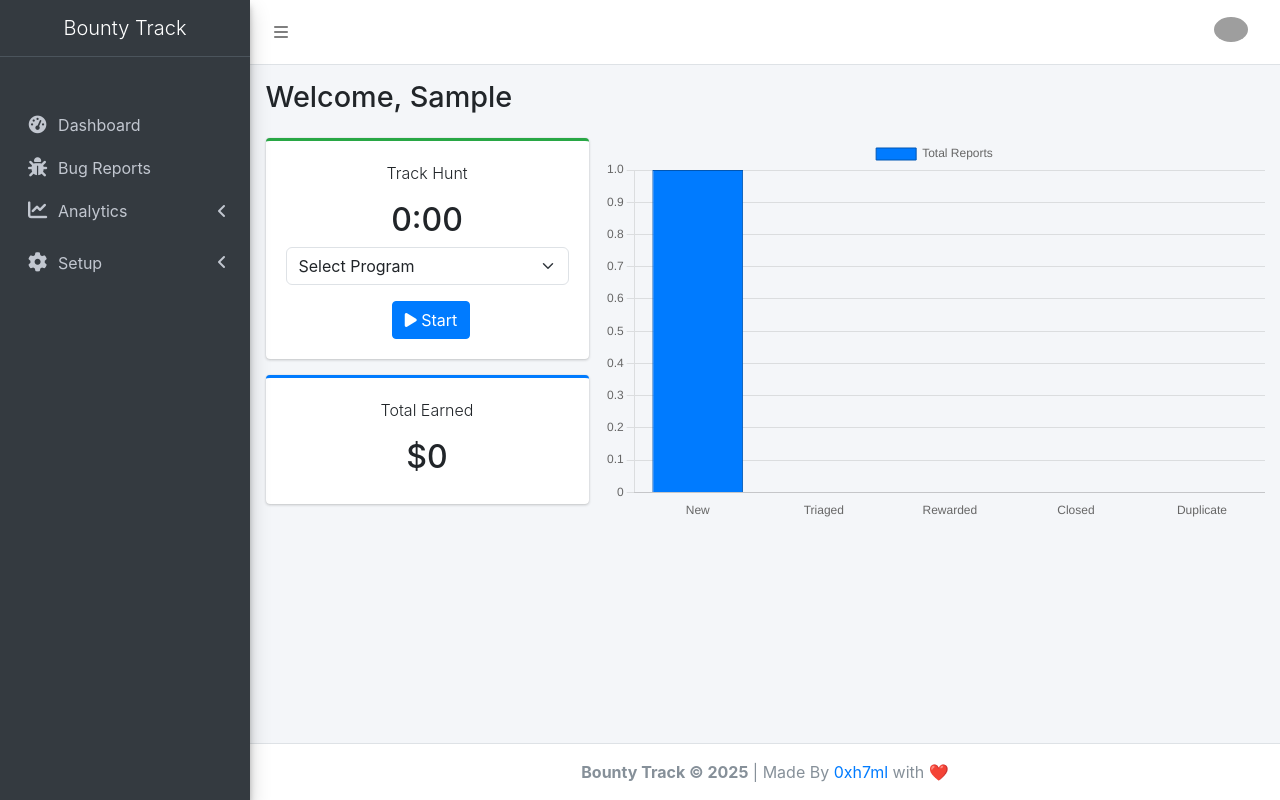
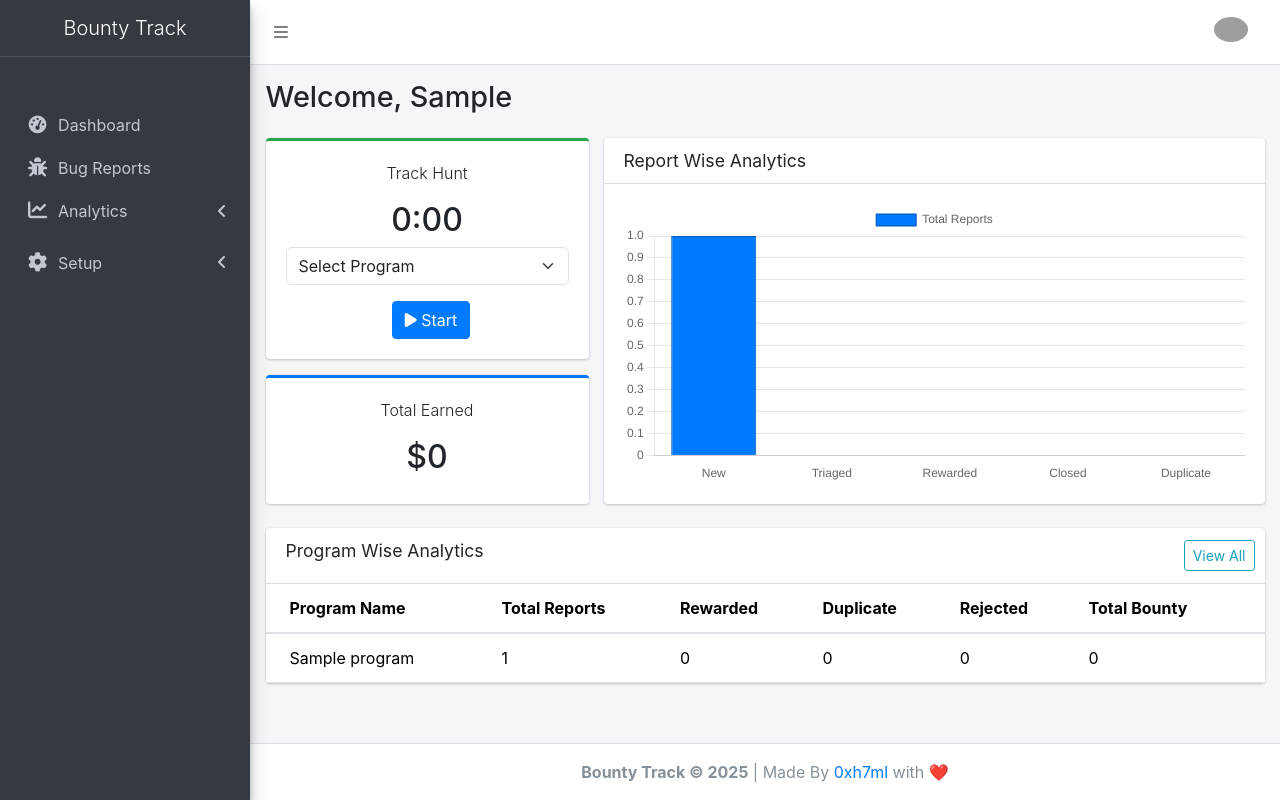
Before and after one commit to 0xh7ml/BountyTrack, a Django app: page /dashboard/ in a window 1280 px wide. Run offline with Django 4.2, Linux system fonts and the light colour scheme; a user stored in the database is signed in; tables that the repository leaves empty hold one stand-in row (values such as "Sample post"); some libraries are stand-ins or nearby versions; grey boxes are pictures that could not be loaded.

Commit message:
feat: add total earning and program wise analytics widgets to dashboard

```diff
--- a/templates/dashboard/home.html
+++ b/templates/dashboard/home.html
@@ -11,6 +11,7 @@
 {% endblock pagename %}
 
 {% block content %}
+<!-- Total Earning & Time Widget -->
 <div class="col-md-4">
     <!-- Program Wise Timer -->
 
@@ -45,10 +46,72 @@
     </div>
     <!-- End Earned Widget -->
 </div>
+<!-- End Total Earning & Time Widget -->
+
+<!-- Total Reports Widget -->
 <div class="col-md-8">
-    <canvas id="myChart"></canvas>
+
+
+    <div class="card border-0">
+        <div class="card-header">
+            <h3 class="card-title">Report Wise Analytics</h3>
+        </div>
+
+        <div class="card-body">
+            <canvas id="myChart" style="display: block;height: 280px;" width="100%"></canvas>
+        </div>
+    </div>
 </div>
+<!-- End Total Reports Widget -->
 
+<!-- Program Wise Analytics -->
+<div class="col-md-12 mt-2">
+    <div class="card border-0">
+        <div class="card-header">
+            <h3 class="card-title">Program Wise Analytics</h3>
+            <div class="card-tools">
+                <a href="{% url "analytics.program" %}">
+                    <button type="button" class="btn btn-sm btn-outline-info">
+                        View All
+                    </button>
+                </a>
+            </div>
+        </div>
+        <div class="card-body card-body table-responsive p-0">
+            <table class="table table-valign-middle">
+                <thead>
+                    <tr>
+                        <th>Program Name</th>
+                        <th>Total Reports</th>
+                        <th>Rewarded</th>
+                        <th>Duplicate</th>
+                        <th>Rejected</th>
+                        <th>Total Bounty</th>
+                    </tr>
+                </thead>
+                <tbody>
+                    {% for program in program_report_stats %}
+                        <tr>
+                            <td>{{ program.name }}</td>
+                            <td>{{ program.total_reports }}</td>
+                            <td>{{ program.rewarded_count }}</td>
+                            <td>{{ program.duplicate_count }}</td>
+                            <td>{{ program.closed_count }}</td>
+                            <td>
+                                {% if program.reward_amount != None  %}
+                                    {{program.reward_amount}}
+                                {% else %}
+                                    0
+                                {% endif %}
+                            </td>
+                        </tr>
+                    {% endfor %}
+                </tbody>
+            </table>
+        </div>
+    </div>
+</div>
+<!-- End Program Wise Analytics Widget -->
 <script>
     // Timer Functionality
     let interval = null;
```
